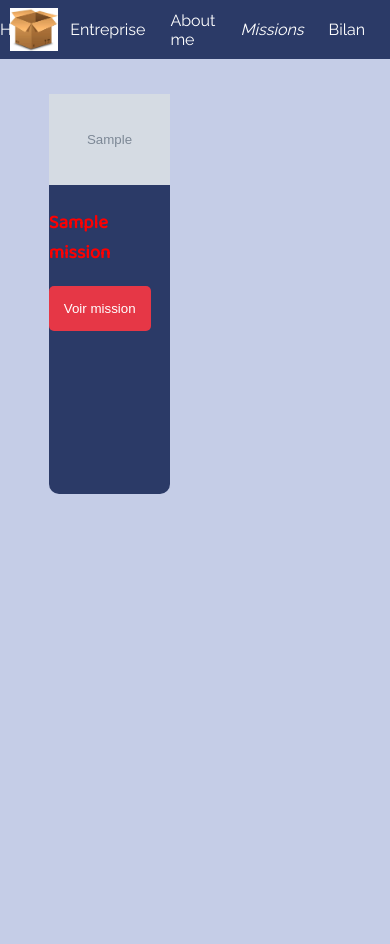
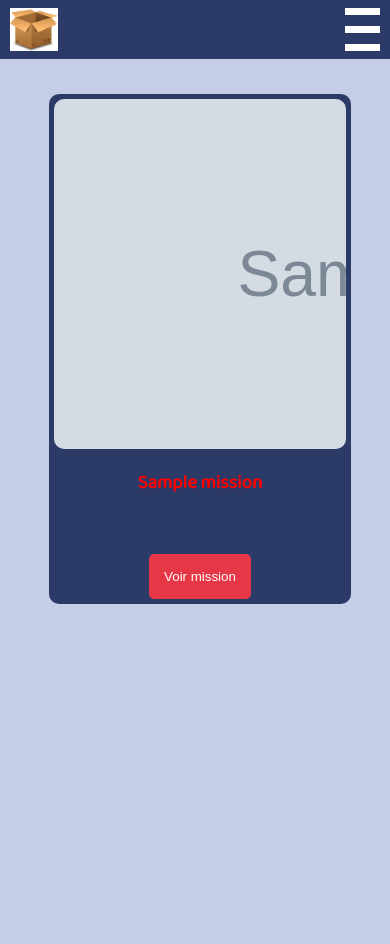
Before and after one commit to yannis94/rapport_alternance, a PHP site: page /missions.php in a window 390 px wide. After the commit the page ends 604 px from the top, so only its background shows below. Run offline with PHP 8.4, Linux system fonts and the light colour scheme; tables that the repository leaves empty or names only in its code hold one stand-in row (values such as "Sample post"); grey boxes marked "Sample" are stand-in pictures.

Commit message:
responsive card + menu

```diff
--- a/css/menu.css
+++ b/css/menu.css
@@ -25,3 +25,49 @@
     color: lightgray;
     font-style: italic;
 }
+
+#burger {
+    height: 5vh;
+    width: 35px;
+    position: absolute;
+    right: 10px;
+    top: 1vh;
+    cursor: pointer;
+    display: none;
+}
+#burger div {
+    width: 100%;
+    height: 7px;
+    background-color: white;
+}
+
+/* ---- responsive > burger ----*/
+@media screen and (max-width: 992px) {
+    #burger {
+        display: flex;
+        flex-direction: column;
+        justify-content: space-between;
+    }
+
+    #menu_link {
+        position: fixed;
+        right: -40vw;
+        top: 0;
+        width: 40vw;
+        height: 70vh;
+        display: flex;
+        flex-direction: column;
+        justify-content: space-between;
+        align-items: center;
+        padding:15vh 0 15vh;
+    }
+
+    #menu_link a {
+        width: 80%;
+        height: 100%;
+        display: flex;
+        justify-content: center;
+        align-items: center;
+        border-bottom: solid 1px white;
+    }
+}
--- a/css/missions.css
+++ b/css/missions.css
@@ -21,14 +21,29 @@
     height: 400px;
     box-shadow: 10px, 10px, rgba(60,60,60,0.7);
     border-radius: 10px;
+    padding: 5px;
 }
+
+.card_top {
+    width: 100%;
+    height: 250px;
+    overflow: hidden;
+    border-radius: 10px;
+}
+
+
 .cover {
     width: 100%;
 }
 
 .card-bottom {
     width: 100%;
+    height: 150px;
     z-index: 6;
+    display: flex;
+    flex-direction: column;
+    align-items: center;
+    justify-content: space-between;
 }
 
 /*--- article pattern ---*/
@@ -40,3 +55,27 @@
     justify-content: space-around;
     align-items: center;
 }
+
+
+
+
+
+@media screen and (max-width: 992px) {
+    #missions {
+        grid-template-columns: 1fr;
+        grid-template-rows: 1fr;
+        gap: 50px;
+    }
+    .mission {
+        height: 500px;
+    }
+
+    .card_top {
+        height: 350px;
+    }
+
+    .cover {
+        width: 200%;
+        height: 100%;
+    }
+}
--- a/header.php
+++ b/header.php
@@ -14,9 +14,17 @@
     </div>
     <div id="menu" class="bg_color_main">
         <img src="./images/logo.jpeg" id="menu_logo"/>
-        <a href="./">Home</a>
-        <a href="./entreprise.php">Entreprise</a>
-        <a href="./aboutme.php">About me</a>
-        <a href="./missions.php">Missions</a>
-        <a href="./bilan.php">Bilan</a>
+        <div id="menu_link" class="bg_color_main">
+            <a href="./">Home</a>
+            <a href="./entreprise.php">Entreprise</a>
+            <a href="./aboutme.php">About me</a>
+            <a href="./missions.php">Missions</a>
+            <a href="./bilan.php">Bilan</a>
+        </div>
+
+        <div id="burger">
+            <div></div>
+            <div></div>
+            <div></div>
+        </div>
     </div>
--- a/missions.php
+++ b/missions.php
@@ -17,7 +17,9 @@
 
     <?php foreach ($missions as $mission) : ?>
     <div id="card<?= $mission->id ?>" class="mission bg_color_main">
-        <img src="<?= $mission->img_path ?>" class="cover"/>
+        <div class="card_top">
+            <img src="<?= $mission->img_path ?>" class="cover"/>
+        </div>
         <div class="card-bottom bg_color_main">
             <h3><?= $mission->title ?></h3>
             <form method="post">
--- a/script.js
+++ b/script.js
@@ -7,9 +7,25 @@ function loadingScreen() {
     }, t*100);
 }
 
+function burgerStyle(status) {
+    status = sessionStorage.getItem("menu_open");
+    console.log(status)
+    if (status === "close") {
+        document.querySelector("#menu_link").style.right = 0;
+        sessionStorage.setItem("menu_open", "open");
+    }
+    else {
+        document.querySelector("#menu_link").style.right = `${-40}vw`;
+        sessionStorage.setItem("menu_open", "close");
+    }
+}
+
+
 (function() {
     let menu_page = document.querySelectorAll("#menu > a");
     let actual_page = document.location.href;
+    let burger = document.querySelector("#burger");
+    sessionStorage.setItem("menu_open", "close");
 
     menu_page.forEach(path => {
         if (path.href === actual_page) {
@@ -17,6 +33,7 @@ function loadingScreen() {
         }
     });
 
+    burger.addEventListener("click", burgerStyle);
 
     loadingScreen();
 })();
```
